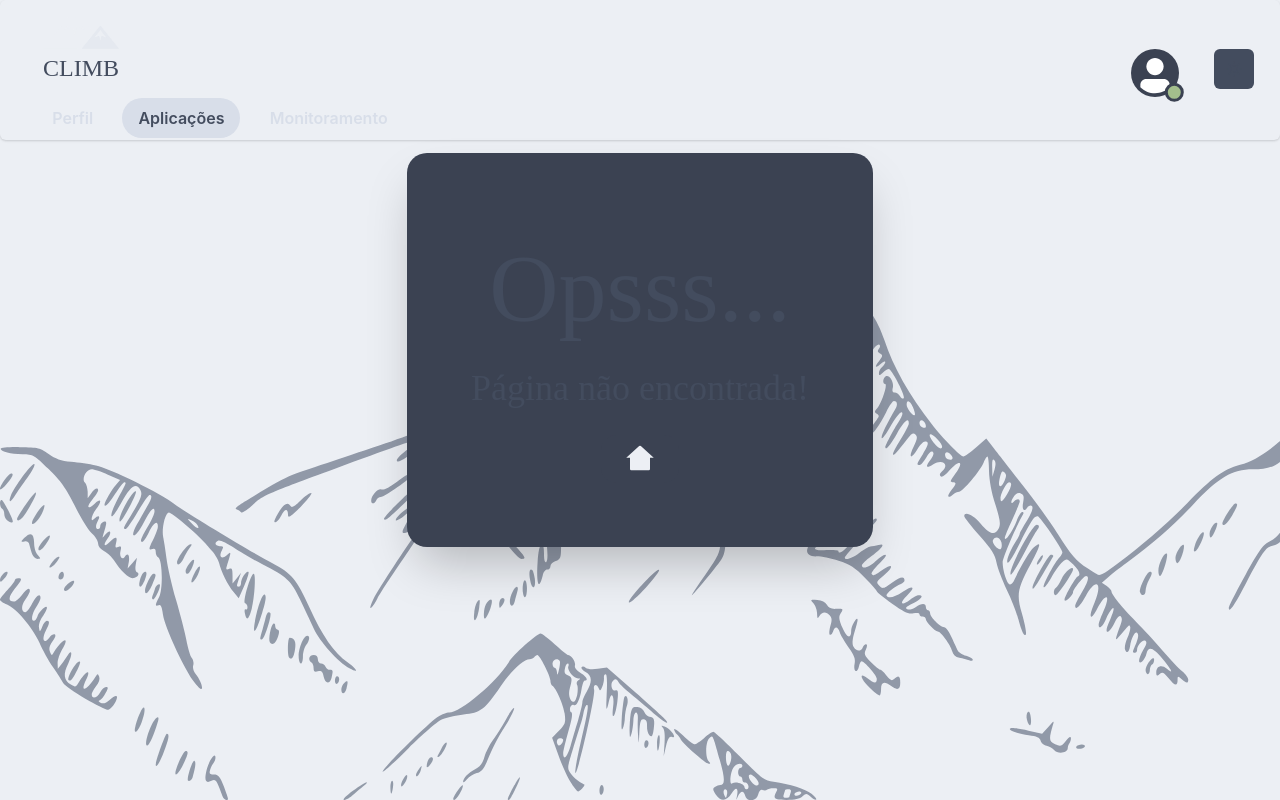
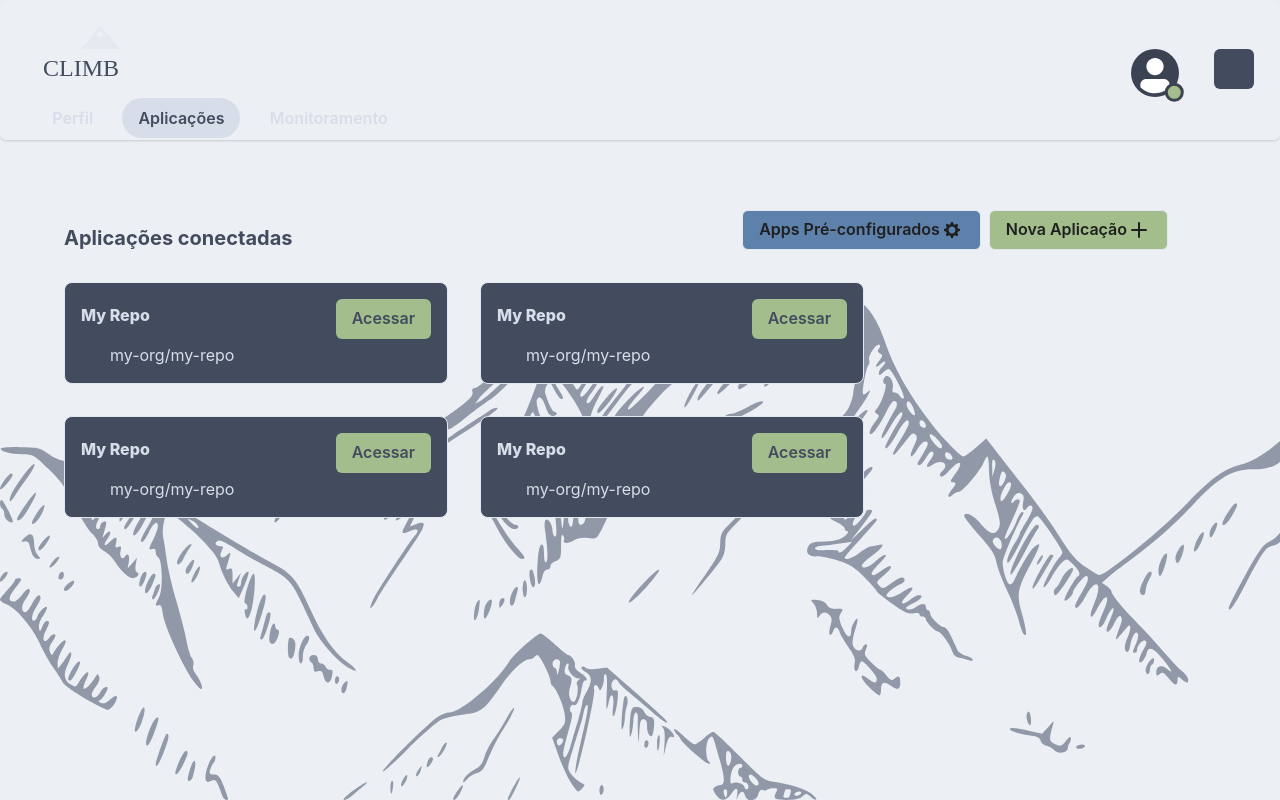
Before and after one commit to ianbandrade/plf-es-2021-1-ti5-6702100-climb, a Next.js app in the folder codigo/frontend/: page /user/apps in a window 1280 px wide. Before the commit this address had no page. Built offline with nearby package versions, Linux system fonts and the light colour scheme; a web font is replaced by a local one.

Commit message:
feat: added template on apps list

```diff
--- /dev/null
+++ b/codigo/frontend/src/components/Apps/RepoItem/RepoItem.tsx
@@ -0,0 +1,54 @@
+import { Button } from "@chakra-ui/button"
+import { useColorMode } from "@chakra-ui/color-mode"
+import Icon from "@chakra-ui/icon"
+import { Box, Flex, Spacer, Text } from "@chakra-ui/layout"
+import { colors } from "../../../styles/customTheme"
+import { RepoItemProps } from "../interfaces/RepoItemProps"
+
+
+export const RepoItem = (props: RepoItemProps) => {
+
+    const { colorMode } = useColorMode();
+    const color = (light: boolean) => light ? colors.light.Nord4 : colors.dark.Nord2
+    const isLight = () => colorMode === "light"
+    const textColor = color(!isLight());
+    const bgcolor = color(isLight());
+
+    return (
+        <>
+            <Box borderWidth="1px" borderRadius="lg" overflow="hidden" display="flex" flexDirection="column" p="4" bg={bgcolor} width="sm" m="4">
+                <Box display="flex">
+                    <Box>
+                        <Text mt="1"
+                            fontWeight="extrabold"
+                            as="h3"
+                            lineHeight="tight"
+                            color={textColor}
+                            isTruncated>
+                            {props?.title}
+
+                        </Text>
+                    </Box>
+                    <Spacer />
+                    <Box>
+                        <Button as="a" href={props?.link} background={colors.aurora.Nord14} color={colors.dark.Nord2}> Acessar</Button>
+                    </Box>
+                </Box>
+                <Flex>
+                    <Icon
+                        as={props.icon}
+                        mr="5px"
+                        boxSize="24px"
+                    />
+                    <Text mt="1"
+                        lineHeight="tight"
+                        color={textColor}
+                        isTruncated>
+                        {`${props?.org}/${props.logicalName}`}
+                    </Text>
+                </Flex>
+
+            </Box>
+        </>
+    )
+}
--- /dev/null
+++ b/codigo/frontend/src/components/Apps/SubHeading/ActionButton.tsx
@@ -0,0 +1,48 @@
+import { Button, ButtonGroup } from "@chakra-ui/button"
+import { AddIcon, SettingsIcon } from "@chakra-ui/icons"
+import { Box, Heading, Spacer } from "@chakra-ui/layout"
+import { ActionButtonProps } from "../interfaces/ActionButtonProps"
+
+
+export const ActionButton = () => {
+    const baseButtom = {
+        p: "4",
+        variant: "outline",
+        color: "#1f1f1f",
+    }
+
+    const preConfiguredApps = {
+        backgroundColor: "#5E81AC",
+        label: "Apps Pré-configurados",
+        icon: <SettingsIcon m="1" />,
+        ...baseButtom
+    }
+
+    const newApps = {
+        backgroundColor: "#A3BE8C",
+        label: "Nova Aplicação",
+        icon: <AddIcon m="1" />,
+        ...baseButtom
+    }
+
+    const RenderButton = (props: ActionButtonProps) => (
+        <Button {...props}>
+            {props.label}
+            {props.icon}
+        </Button>)
+
+    return (
+        <Box display="flex">
+            <Box p="4">
+                <Heading size="md">Aplicações conectadas</Heading>
+            </Box>
+            <Spacer />
+            <Box>
+                <ButtonGroup size="md" mr="16">
+                    <RenderButton {...preConfiguredApps} />
+                    <RenderButton {...newApps} />
+                </ButtonGroup>
+            </Box>
+        </Box>
+    )
+}
--- /dev/null
+++ b/codigo/frontend/src/components/Apps/index.tsx
@@ -0,0 +1,23 @@
+import { Box, Flex, SimpleGrid } from "@chakra-ui/layout";
+import { RepoItem } from "./RepoItem/RepoItem"
+import { RepoItemProps } from "./interfaces/RepoItemProps"
+import { ActionButton } from "./SubHeading/ActionButton"
+import { AiFillGithub } from "react-icons/ai";
+import { RiGitlabFill } from "react-icons/ri";
+
+export const Apps = () => {
+
+    const repos: RepoItemProps[] = [{ link: "https://github.com/", logicalName: "my-repo", org: "my-org", title: "My Repo"},
+    { link: "https://gitlab.com/2", logicalName: "my-repo", org: "my-org", title: "My Repo" },
+    { link: "https://github.com/3", logicalName: "my-repo", org: "my-org", title: "My Repo" },
+    { link: "https://github.com/4", logicalName: "my-repo", org: "my-org", title: "My Repo" }];
+
+    const renderRepos = repos.map(repo => <RepoItem {...repo} icon={repo.link.includes("github")? AiFillGithub : RiGitlabFill} key={repo.link}/>)
+
+    return (<Box display="flex" flexDirection="column" padding="12" width="full" >
+        <ActionButton />
+        <Flex flexWrap="wrap">
+            {renderRepos}
+        </Flex >
+    </Box>)
+}
--- /dev/null
+++ b/codigo/frontend/src/components/Apps/interfaces/ActionButtonProps.ts
@@ -0,0 +1,10 @@
+import { ButtonProps } from "@chakra-ui/button";
+
+export interface ActionButtonProps extends ButtonProps{
+    backgroundColor: string
+    variant: string
+    label: string
+    icon: any
+    p: string
+    color:string
+}
--- /dev/null
+++ b/codigo/frontend/src/components/Apps/interfaces/RepoItemProps.ts
@@ -0,0 +1,9 @@
+import { IconType } from "react-icons/lib";
+
+export interface RepoItemProps {
+    title: string;
+    icon?: any;
+    link: string;
+    org: string;
+    logicalName: string
+}
--- /dev/null
+++ b/codigo/frontend/src/pages/user/apps.tsx
@@ -0,0 +1,21 @@
+import { Flex } from "@chakra-ui/react";
+import { useEffect, useState } from "react";
+import { Apps } from "../../components/Apps";
+import { getCurrentUser } from "../../shared/auth/localStorageManager";
+import { User } from "../../shared/interfaces/user";
+
+const UserPage = () => {
+  const [user, setUser] = useState<User>({} as User);
+
+  useEffect(() => {
+    setUser(getCurrentUser());
+  }, []);
+
+  return (
+    <Flex>
+        <Apps/>
+    </Flex>
+  );
+};
+
+export default UserPage;
```
